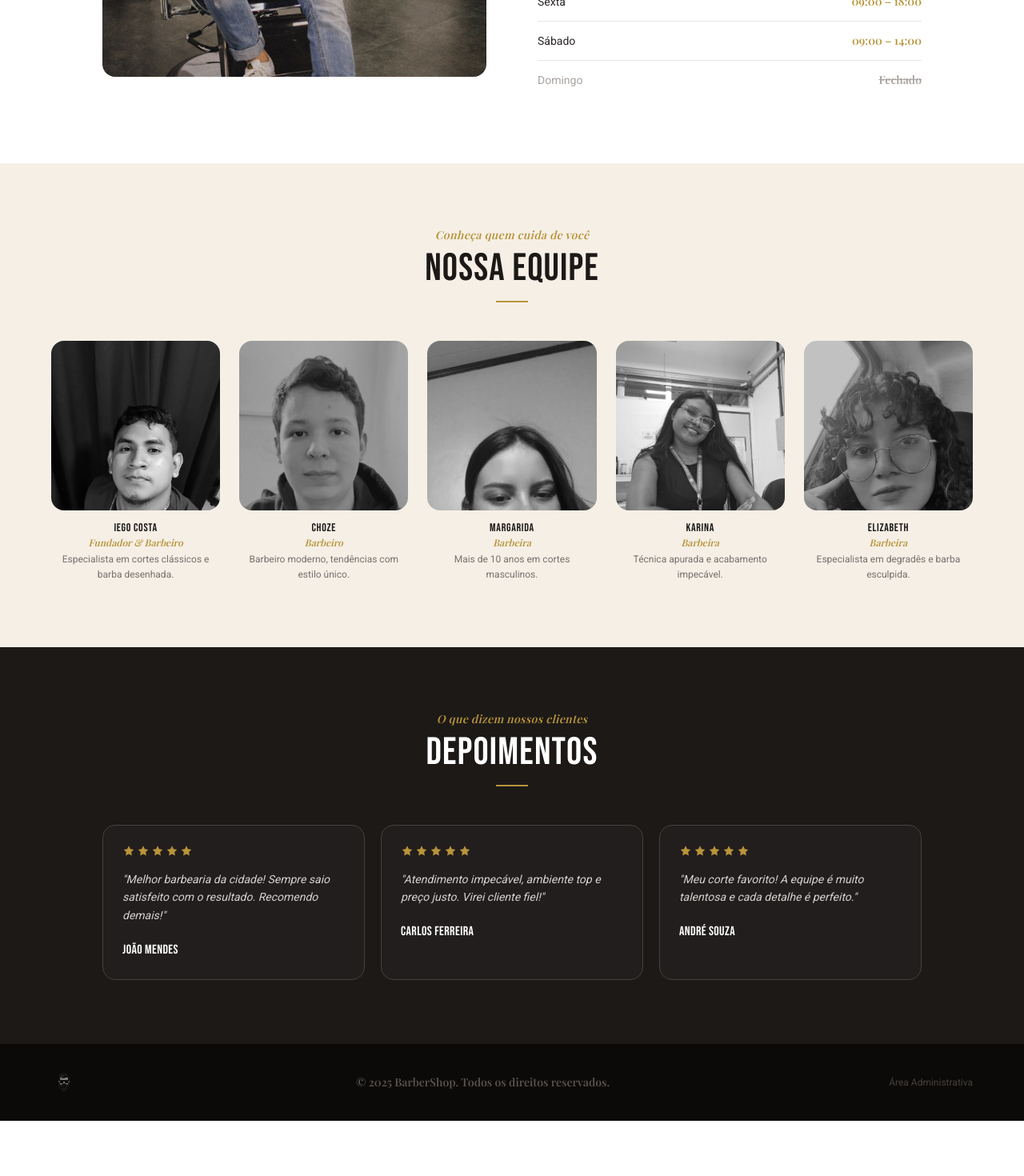
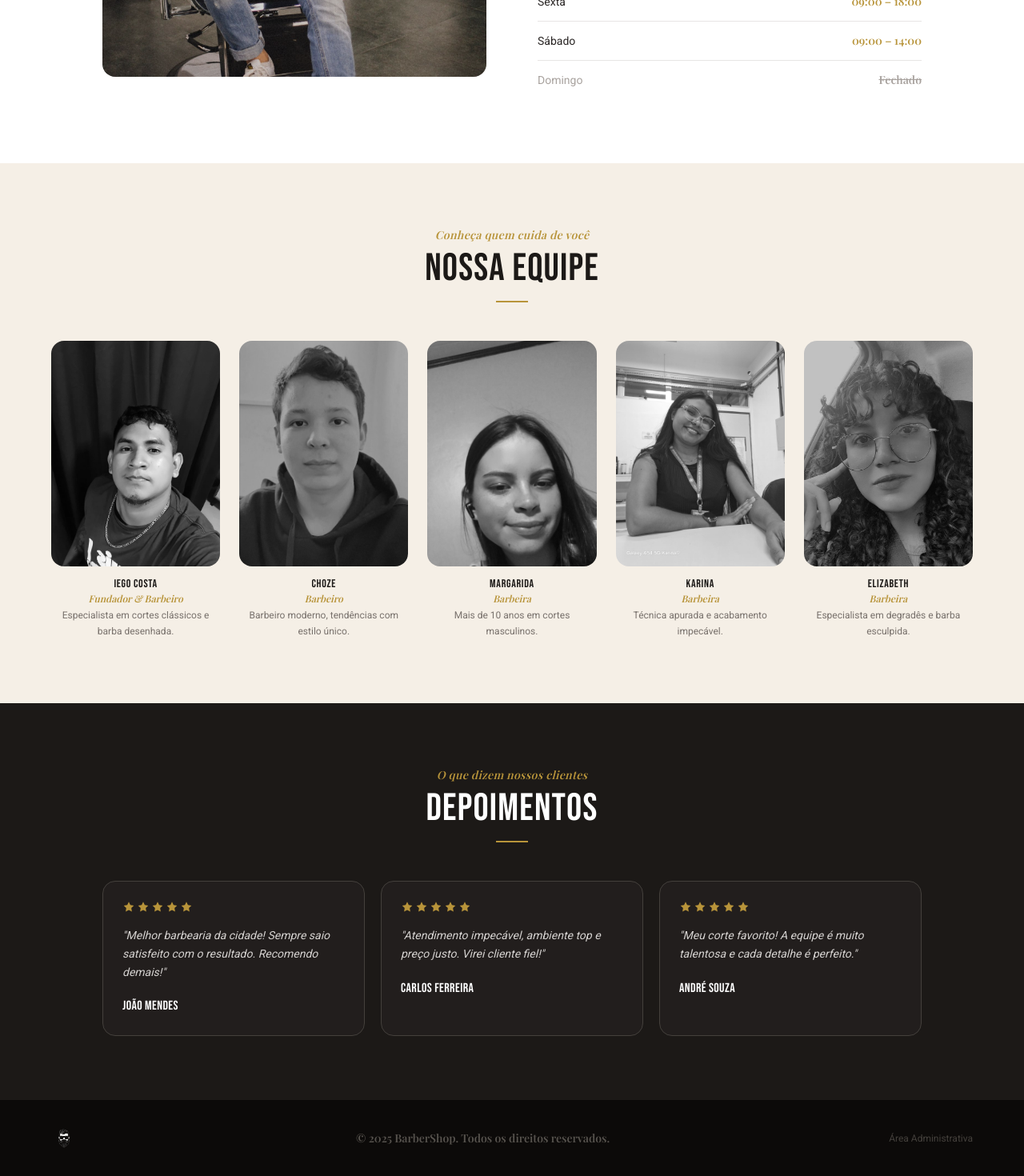
Before and after one commit to iegosoft/Barbearia, a React (Vite) app in the folder frontend/: page / in a window 1280 px wide. Shown: the part 4658-6128 px from the top of the page at 80% size. Before the commit the page ends 6059 px from the top, so only its background shows below. Built offline with nearby package versions, Linux system fonts and the light colour scheme.

Commit message:
Corrige fotos da equipe: aspect-square -> aspect-[3/4] e ajusta object-position

```diff
--- a/frontend/src/pages/Home.jsx
+++ b/frontend/src/pages/Home.jsx
@@ -537,11 +537,11 @@ export default function Home() {
           <div className="grid grid-cols-2 sm:grid-cols-3 lg:grid-cols-5 gap-5 sm:gap-6">
             {barbeiros.map(b => (
               <div key={b.nome} className="group text-center">
-                <div className="relative overflow-hidden rounded-2xl mb-3 aspect-square">
+                <div className="relative overflow-hidden rounded-2xl mb-3 aspect-[3/4]">
                   <img
                     src={b.img}
                     alt={b.nome}
-                    className="w-full h-full object-cover object-top grayscale group-hover:grayscale-0 group-hover:scale-105 transition-all duration-500"
+                    className="w-full h-full object-cover object-[center_15%] grayscale group-hover:grayscale-0 group-hover:scale-105 transition-all duration-500"
                   />
                   <div className="absolute inset-0 rounded-2xl border-2 border-transparent group-hover:border-gold/40 transition-all duration-300" />
                 </div>
@@ -581,7 +581,7 @@ export default function Home() {
       {/* ── Footer ── */}
       <footer className="bg-stone-950 py-8 px-6">
         <div className="max-w-6xl mx-auto flex flex-col md:flex-row justify-between items-center gap-4">
-          <img src="/img/logo.png" alt="BarberShop" className="h-8 opacity-50" />
+          <img src="/img/logo.png" alt="BarberShop" className="h-8 opacity-100" />
           <p className="text-stone-600 text-sm font-playfair text-center">
             © 2025 BarberShop. Todos os direitos reservados.
           </p>
```
